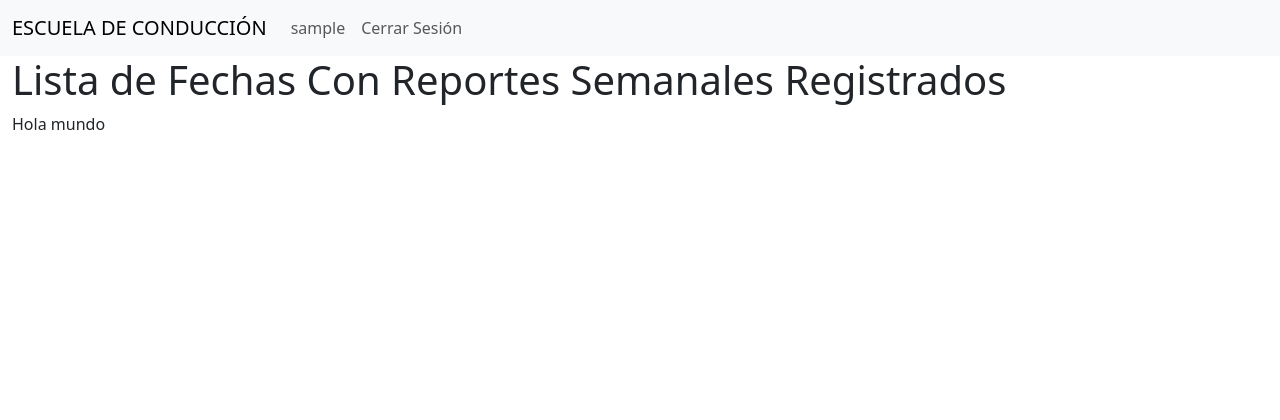
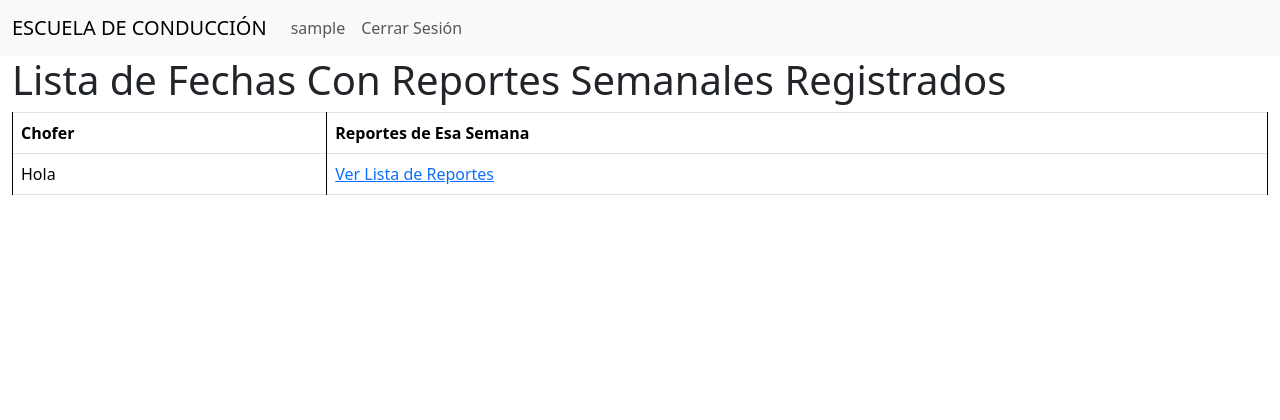
Before and after one commit to eduardoluis11/escuela-de-conduccion, a Django app: page /lista-fechas-con-reportes-semanales in a window 1280 px wide. Shown: the top 420 px of the page. Run offline with Django 4.2, Linux system fonts and the light colour scheme; the visitor is signed in with stand-in values (Sample User, id 1); data comes from the database, SQL or seed files in the repository; data that the repository does not hold is empty.

Commit message:
Cree Tabla Basica En Lista Fechas Reportes

```diff
--- a/app_horarios/templates/reportes_semanales/lista_fechas_reportes_semanales.html
+++ b/app_horarios/templates/reportes_semanales/lista_fechas_reportes_semanales.html
@@ -4,7 +4,26 @@
 {% block body %}
     <h1>Lista de Fechas Con Reportes Semanales Registrados</h1>
 
-    Hola mundo
+    <!-- Tabla con la lista de las fechas de las semanas con reportes semanales.
+    -->
+    <div class="table-responsive">
+      <table class="table table-bordered">
+          <tbody>
+            <th>Chofer</th>
+            <th>Reportes de Esa Semana</th>
+
+            <tr>
+                <td>
+                    Hola
+                </td>
+                <td>
+                    <a href="#">Ver Lista de Reportes</a>
+                </td>
+            </tr>
+          </tbody>
+      </table>
+    </div>
+
 
 
 {% endblock %}
```
